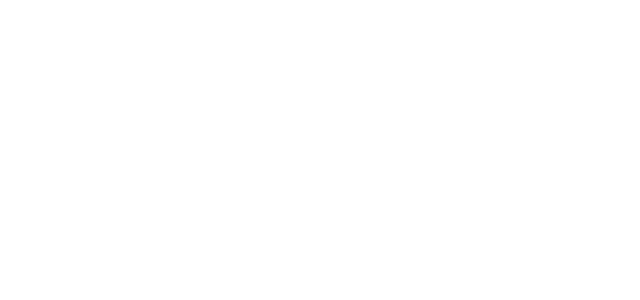
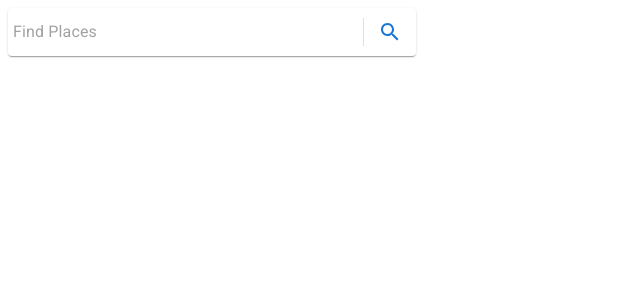
Before and after one commit to HumbertoBeto/ListNVisit, a React (Create React App) app in the folder client/: page /search in a window 1280 px wide. Shown: the top 300 px of the page, without its empty margins (0-640 px from the left). Built offline with nearby package versions, Linux system fonts and the light colour scheme.

Commit message:
Created SearchBar class component, need to connect to actionCreator

```diff
--- a/client/package.json
+++ b/client/package.json
@@ -10,6 +10,7 @@
     "@testing-library/jest-dom": "^5.16.3",
     "@testing-library/react": "^12.1.4",
     "@testing-library/user-event": "^13.5.0",
+    "axios": "^0.26.1",
     "react": "^18.0.0",
     "react-dom": "^18.0.0",
     "react-redux": "^7.2.8",
@@ -17,6 +18,7 @@
     "react-scripts": "5.0.0",
     "redux": "^4.1.2",
     "redux-form": "^8.3.8",
+    "redux-thunk": "^2.4.1",
     "web-vitals": "^2.1.4"
   },
   "scripts": {
--- a/client/src/actions/index.js
+++ b/client/src/actions/index.js
@@ -1,3 +1,6 @@
+import list from "../apis/list";
+import google from "../apis/google";
+
 import { SIGN_IN, SIGN_OUT } from "./types";
 
 export const signIn = (userId) => {
@@ -12,3 +15,8 @@ export const signOut = () => {
     type: SIGN_OUT,
   };
 };
+
+export const searchLocations = (searchInput) => async (dispatch) => {
+  const apiQuery = `/textsearch/json?query=${searchInput}&key=AIzaSyBsA3aUKWt3O9gMIBTM-eyMH6Zkn6vtnfg`;
+  google.get(apiQuery);
+};
--- /dev/null
+++ b/client/src/apis/google.js
@@ -0,0 +1,5 @@
+import axios from "axios";
+
+export default axios.create({
+  baseURL: "https://maps.googleapis.com/maps/api/place",
+});
--- /dev/null
+++ b/client/src/apis/list.js
@@ -0,0 +1,5 @@
+import axios from "axios";
+
+export default axios.create({
+  baseURL: "http://localhost:5000/listnvisit/us-central1/api",
+});
--- a/client/src/components/App.js
+++ b/client/src/components/App.js
@@ -3,6 +3,7 @@ import { BrowserRouter, Route, Link } from "react-router-dom";
 import Login from "./Login";
 import Home from "./Home";
 import SearchResultAdd from "./search/SearchResultAdd";
+import SearchBarInput from "./search/SearchBarInput";
 
 const App = () => {
   return (
@@ -12,6 +13,7 @@ const App = () => {
           <Route path="/" exact component={Home} />
           <Route path="/login" exact component={Login} />
           <Route path="/add" exact component={SearchResultAdd} />
+          <Route path="/search" exact component={SearchBarInput} />
         </div>
       </BrowserRouter>
     </div>
--- a/client/src/components/Home.js
+++ b/client/src/components/Home.js
@@ -1,7 +1,9 @@
 import React from "react";
 
-const Home = () => {
-  return <div>Home</div>;
-};
+class Home extends React.Component {
+  render() {
+    return <div>Home CLass</div>;
+  }
+}
 
 export default Home;
--- a/client/src/components/search/SearchBarInput.js
+++ b/client/src/components/search/SearchBarInput.js
@@ -1,7 +1,56 @@
+//import { InputBase } from "@mui/material";
 import React from "react";
+import { connect } from "react-redux";
+import { searchLocations } from "../../actions";
+import { Paper, Divider, IconButton, InputBase } from "@mui/material";
+import { makeStyles } from "@mui/material";
 
-const SearchBarInput = () => {
-  return <div>SearchBarInput</div>;
-};
+import SearchIcon from "@mui/icons-material/Search";
 
-export default SearchBarInput;
+class SearchBarInput extends React.Component {
+  render() {
+    const myStyle = {
+      paper: {
+        padding: "2px 4px",
+        display: "flex",
+        alignItems: "center",
+        width: 400,
+      },
+      input: {
+        marginLeft: 1,
+        flex: 1,
+      },
+      iconButton: {
+        padding: 10,
+      },
+      divider: {
+        height: 28,
+        margin: 4,
+      },
+    };
+    return (
+      <Paper component="form" style={myStyle.paper}>
+        <InputBase
+          placeholder="Find Places"
+          inputProps={{ "aria-label": "find places" }}
+          style={myStyle.input}
+        />
+        <Divider orientation="vertical" style={myStyle.divider} />
+        {/* <InputBase
+          placeholder="In location"
+          inputProps={{ "aria-label": "in location" }}
+          style={myStyle.input}
+        /> */}
+        <IconButton
+          style={myStyle.iconButton}
+          color="primary"
+          aria-label="search"
+        >
+          <SearchIcon />
+        </IconButton>
+      </Paper>
+    );
+  }
+}
+
+export default connect(null, { searchLocations })(SearchBarInput);
```
Also changed, not shown: 1 other file (tests, documents, lock files or other folders).
